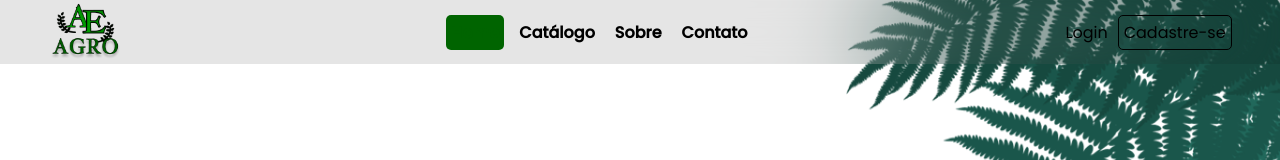
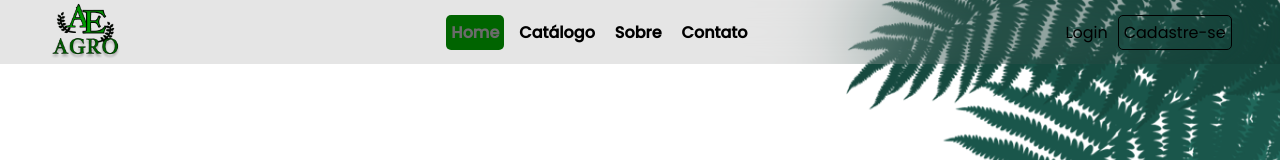
Before and after one commit to iagoslopes/App_Edu_Agro_Official, a React (Vite) app in the folder web-app-edu-agro/: page / in a window 1280 px wide. In both pictures the pointer is over the link "Home". Shown: the top 160 px of the page. Built offline with nearby package versions, Linux system fonts and the light colour scheme; no server answers.

Commit message:
Design header

```diff
--- a/web-app-edu-agro/src/components/Header/style.css
+++ b/web-app-edu-agro/src/components/Header/style.css
@@ -90,7 +90,7 @@ a {
 }
 
 .item a:hover {
-    color: darkgreen;
+    color: rgb(107, 107, 107);
 }
 
 .item {
@@ -137,6 +137,10 @@ a {
     color: black;
 }
 
+.btn_not_user .botao_login:hover {
+    color: rgb(255, 215, 215);
+}
+
 .btn_not_user .botao_register {
     border: 1px solid black;
     border-radius: 5px;
@@ -144,6 +148,11 @@ a {
     margin: 0 10px;
     text-decoration: none;
     color: black;
+}
+
+.btn_not_user .botao_register:hover {
+    border: 1px solid rgb(255, 215, 215);
+    color: rgb(255, 215, 215);
 }
 
 .nav_toggler div {
```
